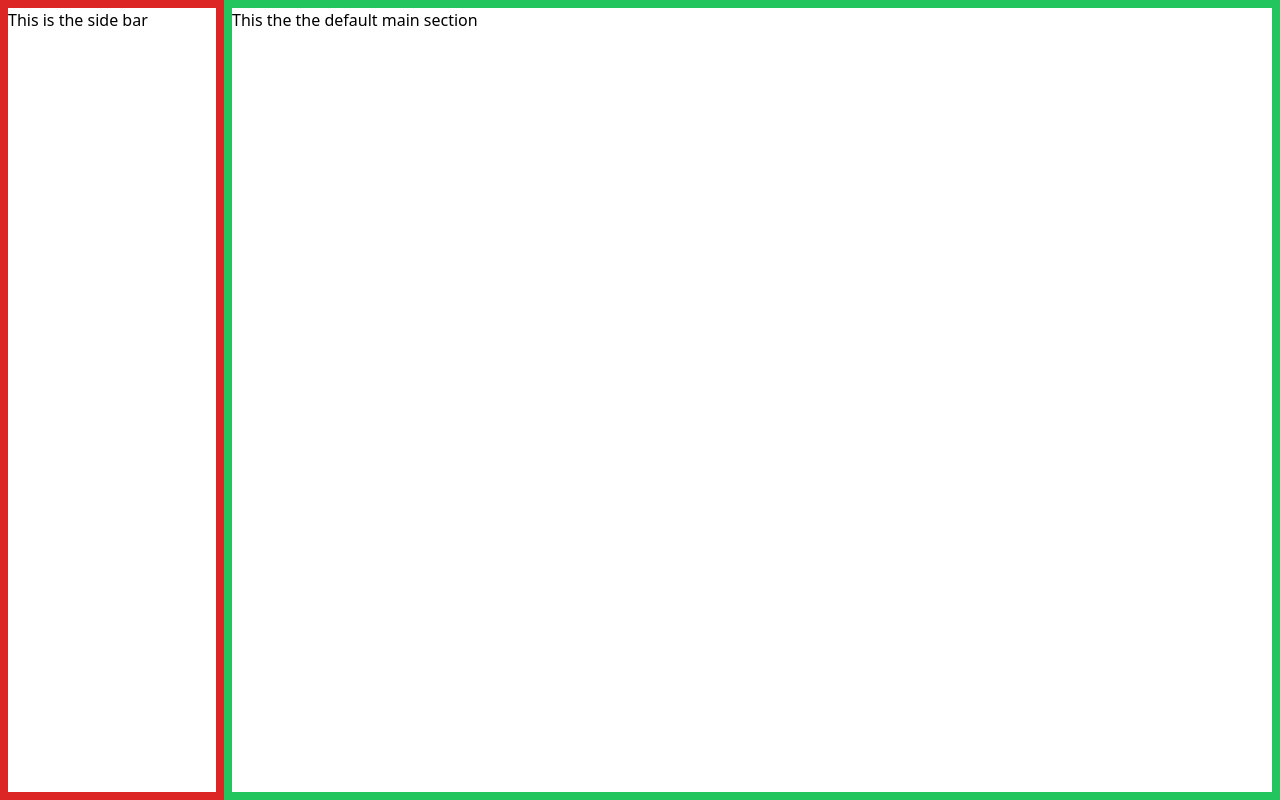
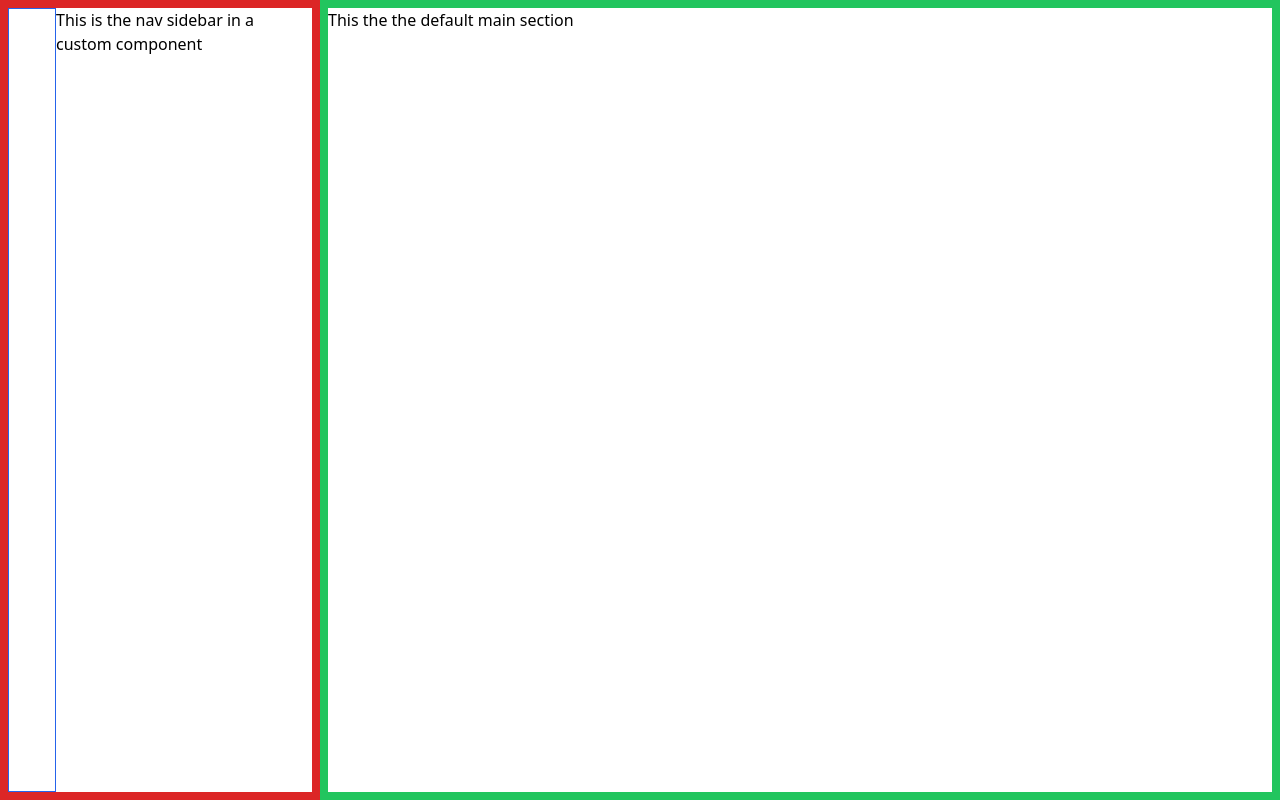
Before and after one commit to marloBruder/mmt1, a SvelteKit app: page /main in a window 1280 px wide. Built offline with nearby package versions, Linux system fonts and the light colour scheme.

Commit message:
Added NavSidebar component

```diff
--- /dev/null
+++ b/src/lib/navigation/NavSidebar.svelte
@@ -0,0 +1,6 @@
+<div class="h-full border-8 border-red-600">
+  <div class="h-full w-12 float-left border border-blue-600"></div>
+  <div class="ml-12">
+    <p>This is the nav sidebar in a custom component</p>
+  </div>
+</div>
--- a/src/routes/main/+layout.svelte
+++ b/src/routes/main/+layout.svelte
@@ -1,12 +1,14 @@
-<script>
+<script lang="ts">
+  import NavSidebar from "$lib/navigation/NavSidebar.svelte";
+
 	let { children } = $props();
 </script>
 
 <div class="h-screen w-screen">
-  <div class="h-full w-56 float-left border-8 border-red-600">
-    <p>This is the side bar</p>
+  <div class="h-full w-80 fixed top-0 left-0">
+    <NavSidebar></NavSidebar>
   </div>
-  <div class="h-full ml-56">
+  <div class="h-full ml-80">
     {@render children()}
   </div>
 </div>
```
